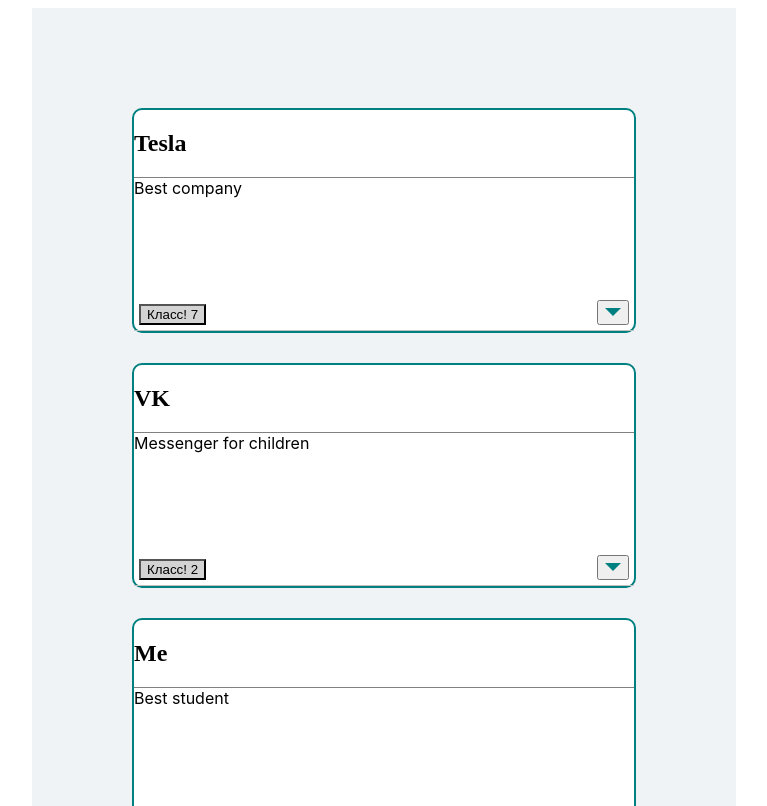
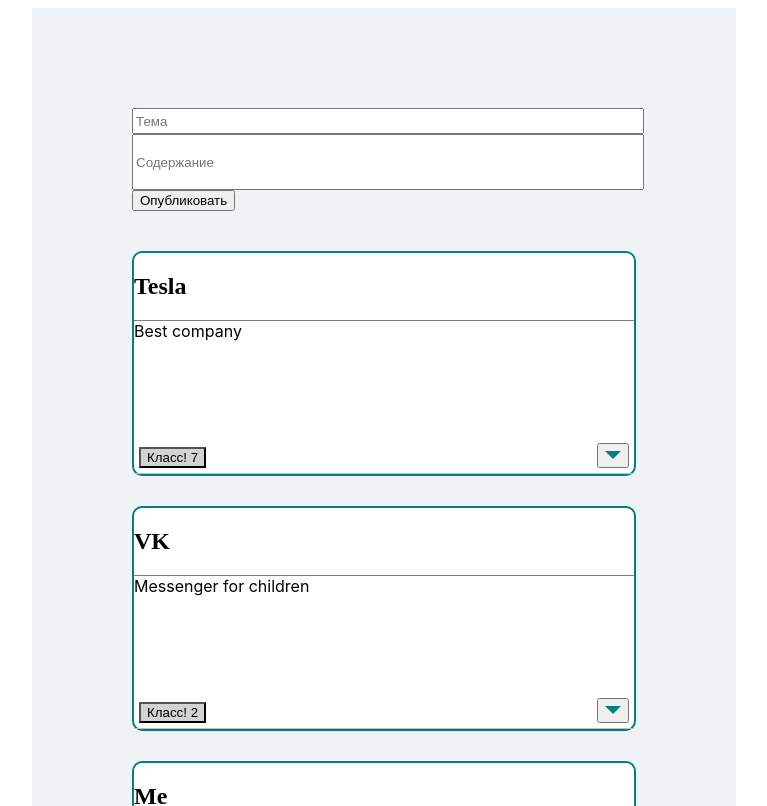
Before and after one commit to igor-senin/react-project, a React (Create React App) app: page / in a window 1280 px wide. Shown: the top 806 px of the page, without its empty margins (256-1023 px from the left). Built offline with nearby package versions, Linux system fonts and the light colour scheme.

Commit message:
Can now add new articles

```diff
--- /dev/null
+++ b/src/components/feed/add-article.jsx
@@ -0,0 +1,31 @@
+import React from 'react';
+
+const AddArticle = ({addNewArticle, onTitleChange, onTextChange, curTitle, curText}) => {
+    return (
+        <form style={{marginBottom: "40px"}}>
+            <input
+                style={{
+                    minHeight: "20px",
+                    width: "100%"
+                }}
+                value={curTitle}
+                type="text"
+                placeholder="Тема"
+                onChange={onTitleChange}
+            />
+            <input
+                style={{
+                    minHeight: "50px",
+                    width: "100%"
+                }}
+                value={curText}
+                type="text"
+                placeholder="Содержание"
+                onChange={onTextChange}
+            />
+            <button onClick={addNewArticle}>Опубликовать</button>
+        </form>
+    );
+};
+
+export default AddArticle;
--- a/src/components/feed/feed.jsx
+++ b/src/components/feed/feed.jsx
@@ -2,16 +2,49 @@
 import Post from "../post/post";
 import {getArticles} from "../../api/helpers/get-articles";
 import classes from './feed.module.css';
+import AddArticle from "./add-article";
 
 const Feed = () => {
     const [articles, setArticles] = useState(null);
+    const [curTitle, setCurTitle] = useState('');
+    const [curText, setCurText] = useState('');
 
     useEffect(() => {
         getArticles().then(fetchedArticles => setArticles(fetchedArticles))
     }, []);
 
+    const addNewArticle = event => {
+        event.preventDefault();
+
+        let maxId = 0;
+        articles.forEach(elem => maxId = Math.max(maxId, elem.articleId));
+
+        const newArticle = {
+            articleId: maxId+1,
+            title: curTitle,
+            text: curText,
+            currentLikes: 0,
+            commentsCount: 0
+        };
+
+        setCurText('');
+        setCurTitle('');
+
+        setArticles([...articles, newArticle]);
+    }
+
     return (
         <div className={classes.feed}>
+            {articles ?
+                <AddArticle
+                    addNewArticle={addNewArticle}
+                    onTitleChange={event => setCurTitle(event.target.value)}
+                    onTextChange={event => setCurText(event.target.value)}
+                    curTitle={curTitle}
+                    curText={curText}
+                />
+                : <div/>
+            }
             {articles ?
                 articles.map(value =>
                     <Post
--- a/src/components/post/comment-list/comment-list.jsx
+++ b/src/components/post/comment-list/comment-list.jsx
@@ -12,14 +12,6 @@
     useEffect(() => {
         getComments(articleId).then(fetchedData => setComments(fetchedData))
     }, []);
-
-    const onContentChange = event => {
-        setCurContent(event.target.value);
-    }
-
-    const onAuthorChange = event => {
-        setCurAuthor(event.target.value);
-    }
 
     const addComment = event => {
         event.preventDefault();
@@ -60,8 +52,8 @@
             }
             {comments ?
                 <AddComment
-                    onContentChange={onContentChange}
-                    onAuthorChange={onAuthorChange}
+                    onContentChange={event => setCurContent(event.target.value)}
+                    onAuthorChange={event => setCurAuthor(event.target.value)}
                     addComment={addComment}
                     curContent={curContent}
                     curAuthor={curAuthor}
```
